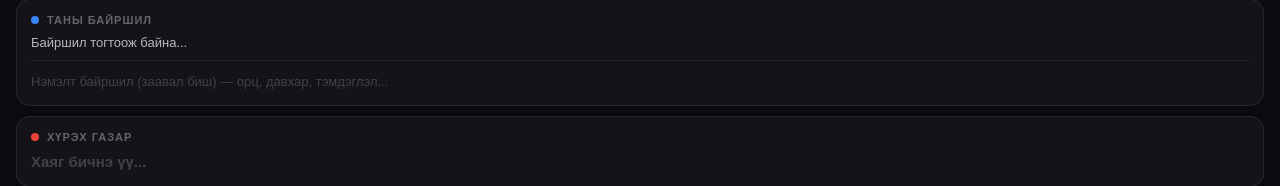
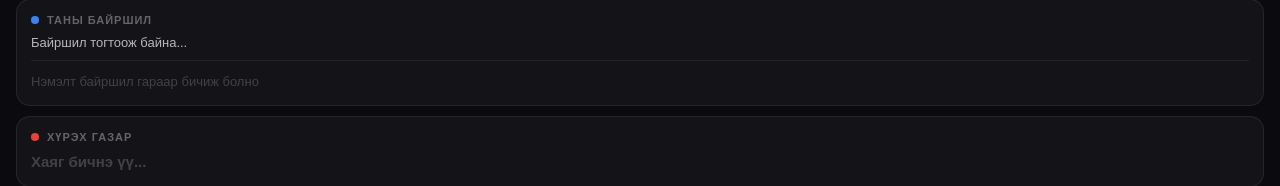
Before and after one commit to jargalbayr955-cmyk/-, a Next.js app: page /current in a window 1280 px wide. Shown: the part 277-463 px from the top of the page. Built offline with nearby package versions, Linux system fonts and the light colour scheme; no server answers.

Commit message:
fix: placeholder текст засав

```diff
--- a/app/current/page.tsx
+++ b/app/current/page.tsx
@@ -149,7 +149,7 @@ export default function CurrentPage() {
           <div style={{borderTop:'1px solid rgba(255,255,255,0.06)', paddingTop:'8px'}}>
             <input
               type="text"
-              placeholder="Нэмэлт байршил (заавал биш) — орц, давхар, тэмдэглэл..."
+              placeholder="Нэмэлт байршил гараар бичиж болно"
               value={extraAddress}
               onChange={e => setExtraAddress(e.target.value)}
               style={{width:'100%', background:'transparent', border:'none', color:'rgba(255,255,255,0.6)', fontSize:'13px', outline:'none'}}
```
